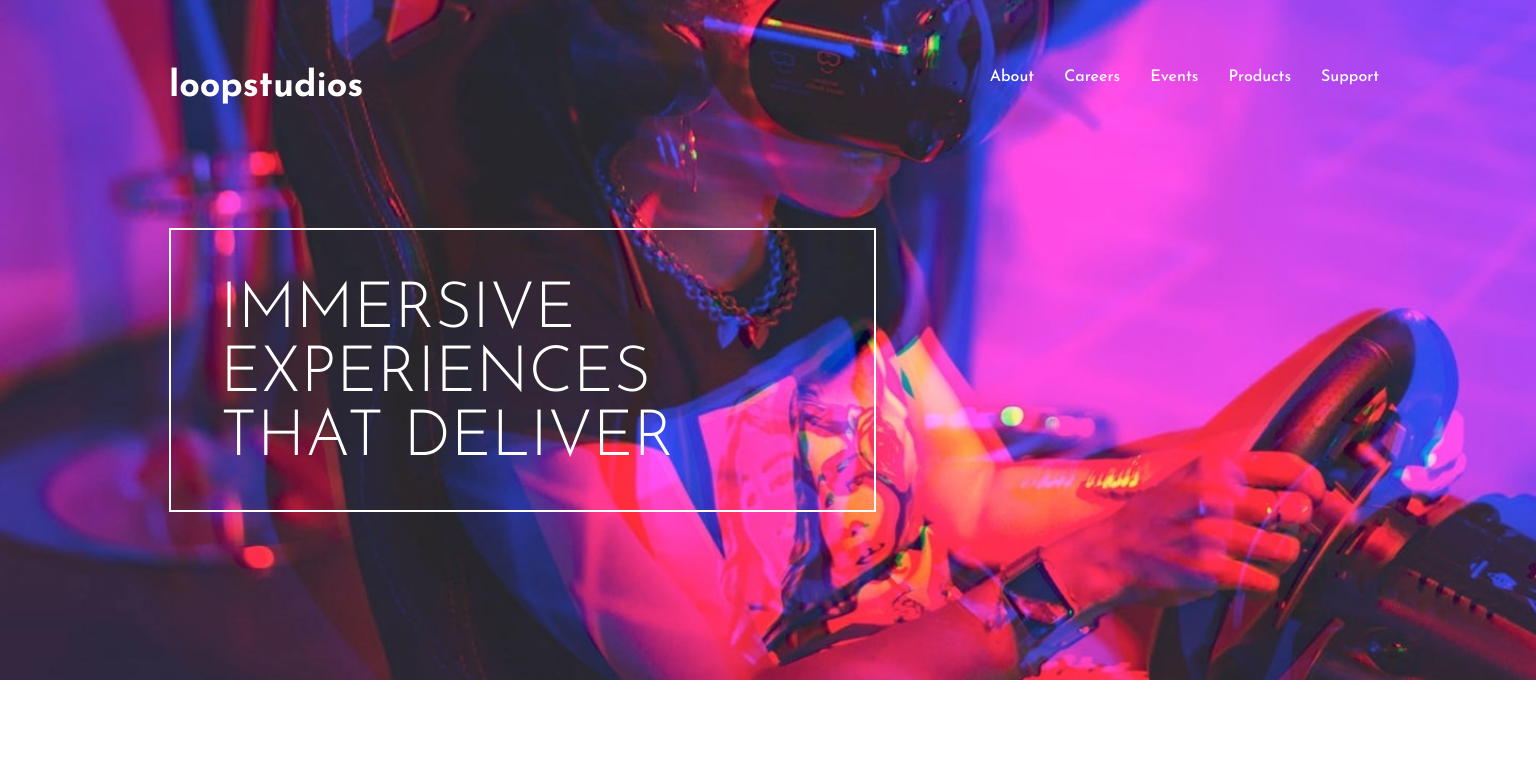
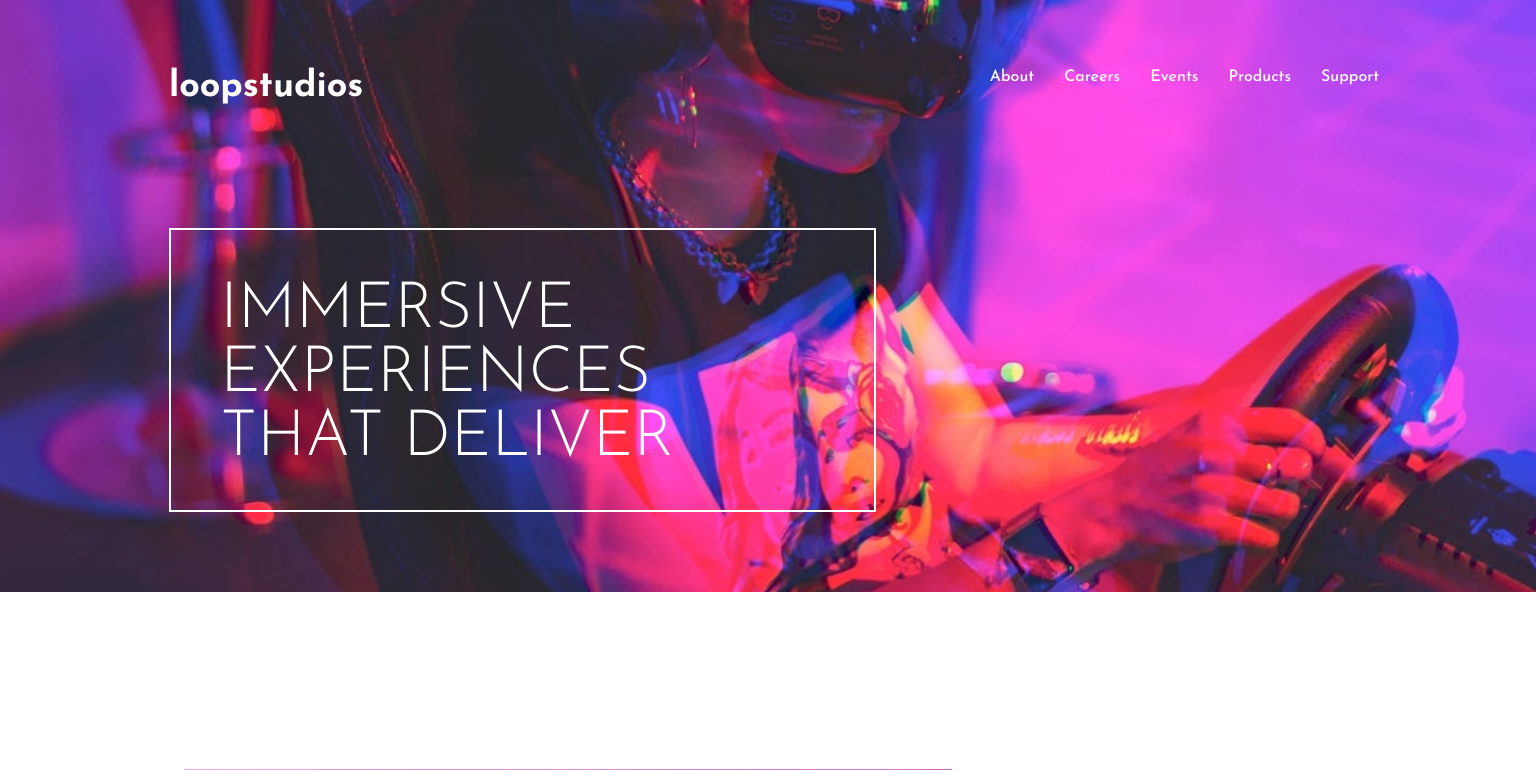
Before and after one commit to Schmelzofen/loopstudios_landingpage, a website: page index.html in a window 1536 px wide. Shown: the top 770 px of the page. Drawn offline with Linux system fonts and the light colour scheme.

Commit message:
header fix

```diff
--- a/assets/scss/style.scss
+++ b/assets/scss/style.scss
@@ -215,7 +215,7 @@ footer {
 @media screen and (min-width: 1440px) {
     header {
         background: url("../img/desktop/image-hero.jpg") center/cover no-repeat;
-        height: 85vh;
+        height: 74vh;
 
         .mobileNav {
             display: none;
```
Also changed, not shown: assets/css/style.css.
